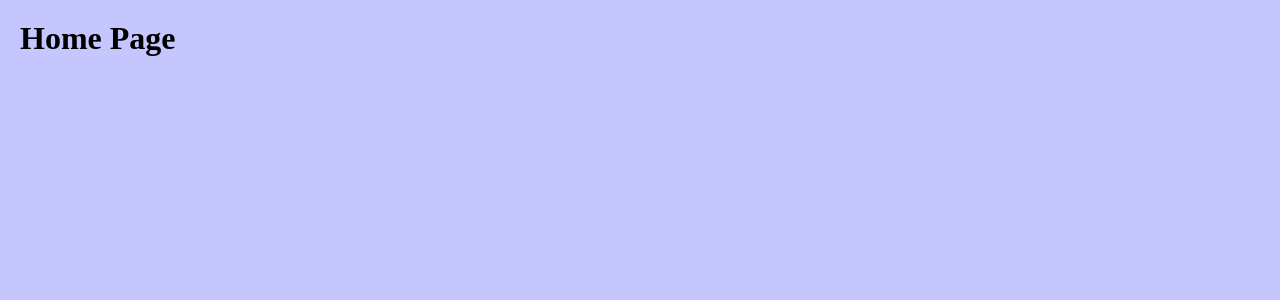
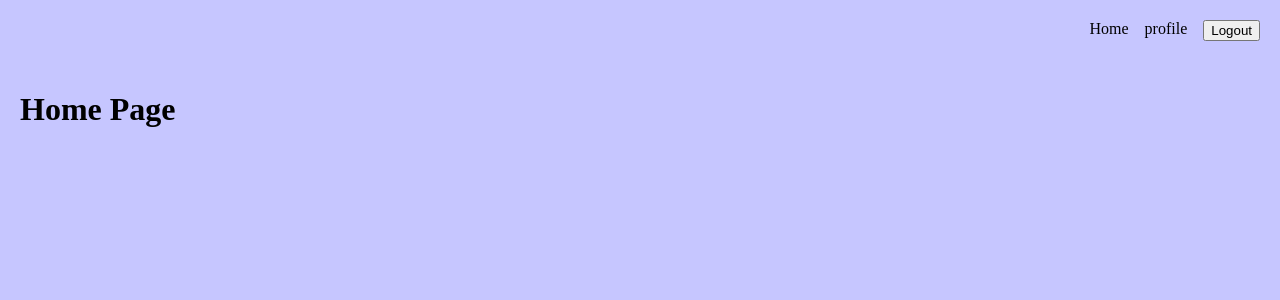
Before and after one commit to matthewcourtneydev/MERN-skeleton, a React (Create React App) app in the folder client/: page / in a window 1280 px wide. Shown: the top 300 px of the page. Built offline with nearby package versions, Linux system fonts and the light colour scheme.

Commit message:
mdc_mern added in a nav bar using useState instead of context at the moment. Will implement tomorrow

```diff
--- a/client/src/App.jsx
+++ b/client/src/App.jsx
@@ -1,4 +1,5 @@
 import { Routes, Route } from "react-router-dom";
+import { useState } from "react";
 
 import Homepage from "./pages/homepage";
 import LoginPage from "./pages/login-page";
@@ -11,6 +12,8 @@ import PrivateRoutes from "./utils/private-routes";
 import "./App.scss";
 
 function App() {
+  const [isLoggedIn, setIsLoggedIn] = useState();
+
   return (
     <div className="App">
       <Routes>
--- a/client/src/App.scss
+++ b/client/src/App.scss
@@ -6,6 +6,27 @@ body {
   .App {
     h1 {
       margin: 0;
+    }
+
+    nav {
+      width: 100%;
+
+      ul {
+        padding: 0;
+        margin: 0;
+        padding-right: 20px;
+        padding-top: 20px;
+        display: flex;
+        flex-direction: row;
+        list-style: none;
+        justify-content: right;
+        gap: 1em;
+
+        a {
+          text-decoration: none;
+          color: inherit;
+        }
+      }
     }
 
     .form {
@@ -31,7 +52,7 @@ body {
       background-color: rgb(198, 198, 255);
 
       .page-content {
-        padding: 20px
+        padding: 50px 20px 20px 20px
       }
     }
 
--- /dev/null
+++ b/client/src/components/nav.jsx
@@ -0,0 +1,30 @@
+import React, { useState } from "react";
+
+const Nav = (props) => {
+    const [loggedInStatus, setLoggedInStatus] = useState(props.isLoggedIn);
+    const [userInfo, setUserInfo] = useState({email: "test@gmail.com", password: "12345", id: "1"});
+
+    function logoutFunction() {
+      console.log("LOG OUT")
+    }
+  return (
+    <nav id="navbar">
+      <ul className="nav-items">
+        {loggedInStatus ? (
+          <>
+            <li className="nav-item"><a href="/">Home</a></li>
+            <li className="nav-item"><a href={`/${userInfo.id}/private`}>profile</a></li>
+            <button className="logout" onClick={logoutFunction}>Logout</button>
+          </>
+        ) : (
+          <>
+            <li className="nav-item"><a href="/">Home</a></li>
+            <li className="nav-item"><a href="/login">Login</a></li>
+          </>
+        )}
+      </ul>
+    </nav>
+  );
+};
+
+export default Nav;
--- a/client/src/components/register-form.jsx
+++ b/client/src/components/register-form.jsx
@@ -31,7 +31,7 @@ const RegisterForm = () => {
         <input type="email" name="email" onChange={handleInputChange} />
         <label htmlFor="password">Password</label>
         <input type="password" name="password" onChange={handleInputChange} />
-        <button onClick={handleSubmit} className='submit-btn'>Submit</button>
+        <button className="submit-btn" onSubmit={handleSubmit}>Submit</button>
       </div>
     </div>
   );
--- a/client/src/pages/error-page.jsx
+++ b/client/src/pages/error-page.jsx
@@ -1,8 +1,11 @@
-import React from 'react';
+import React, { useState } from 'react';
+import Nav from '../components/nav';
 
 const ErrorPage = () => {
+    const [isLoggedIn, setIsLoggedIn] = useState(false);
     return (
         <div className="page" id="error-page">
+            <Nav isLoggedIn={isLoggedIn} />
             <div className="page-content">
                 <h1>Error Page Not Found</h1>
             </div>
--- a/client/src/pages/homepage.jsx
+++ b/client/src/pages/homepage.jsx
@@ -1,8 +1,11 @@
-import React from 'react';
+import React, { useState } from 'react';
+import Nav from '../components/nav'
 
 const Homepage = () => {
+    const [isLoggedIn, setIsLoggedIn] = useState(true);
     return (
         <div id="homepage" className="page">
+            <Nav isLoggedIn={isLoggedIn} />
             <div className="page-content">
                 <h1>Home Page</h1>
             </div>
--- a/client/src/pages/login-page.jsx
+++ b/client/src/pages/login-page.jsx
@@ -1,10 +1,13 @@
-import React from "react";
+import React, { useState } from "react";
 import { Link } from "react-router-dom";
 import LoginForm from "../components/login-form";
+import Nav from "../components/nav";
 
 const LoginPage = () => {
+  const [isLoggedIn, setIsLoggedIn] = useState(false);
   return (
     <div id="login-page" className="page">
+      <Nav isLoggedIn={isLoggedIn} />
       <div className="page-content">
         <h1>Login</h1>
         <LoginForm />
--- a/client/src/pages/register-page.jsx
+++ b/client/src/pages/register-page.jsx
@@ -1,10 +1,13 @@
-import React from 'react';
+import React, { useState } from 'react';
 import { Link } from 'react-router-dom';
 import RegisterForm from '../components/register-form';
+import Nav from '../components/nav';
 
 const RegisterPage = () => {
+    const [isLoggedIn, setIsLoggedIn] = useState(false);
     return (
         <div id="register-page" className="page">
+            <Nav isLoggedIn={isLoggedIn} />
             <div className="page-content">
             <h1>Register</h1>
             <RegisterForm />
--- a/client/src/pages/user-private-page.jsx
+++ b/client/src/pages/user-private-page.jsx
@@ -1,8 +1,11 @@
-import React from 'react';
+import React, { useState } from 'react';
+import Nav from '../components/nav';
 
 const UserPrivatePage = () => {
+    const [isLoggedIn, setIsLoggedIn] = useState(true);
     return (
         <div id="user-private-page" className="page">
+            <Nav isLoggedIn={isLoggedIn} />
             <div className="page-content">
                 <h1>User Private Page</h1>
             </div>
--- a/client/src/pages/user-public-page.jsx
+++ b/client/src/pages/user-public-page.jsx
@@ -1,13 +1,16 @@
-import React from 'react';
+import React, { useState } from "react";
+import Nav from "../components/nav";
 
 const UserPublicPage = () => {
+  const [isLoggedIn, setIsLoggedIn] = useState(true);
   return (
     <div id="user-public-page" className="page">
+      <Nav isLoggedIn={isLoggedIn} />
       <div className="page-content">
         <h1>User Public Page</h1>
       </div>
     </div>
   );
-}
+};
 
 export default UserPublicPage;
--- a/client/src/utils/private-routes.jsx
+++ b/client/src/utils/private-routes.jsx
@@ -2,7 +2,7 @@ import React from 'react';
 import { Outlet, Navigate } from 'react-router-dom';
 
 const PrivateRoutes = () => {
-    let auth = {'token': false}
+    let auth = {'token': true}
     return (
         auth.token ? <Outlet /> : <Navigate to="/login" />
     );
```
Lines whose indentation alone changed are shown as unchanged.
